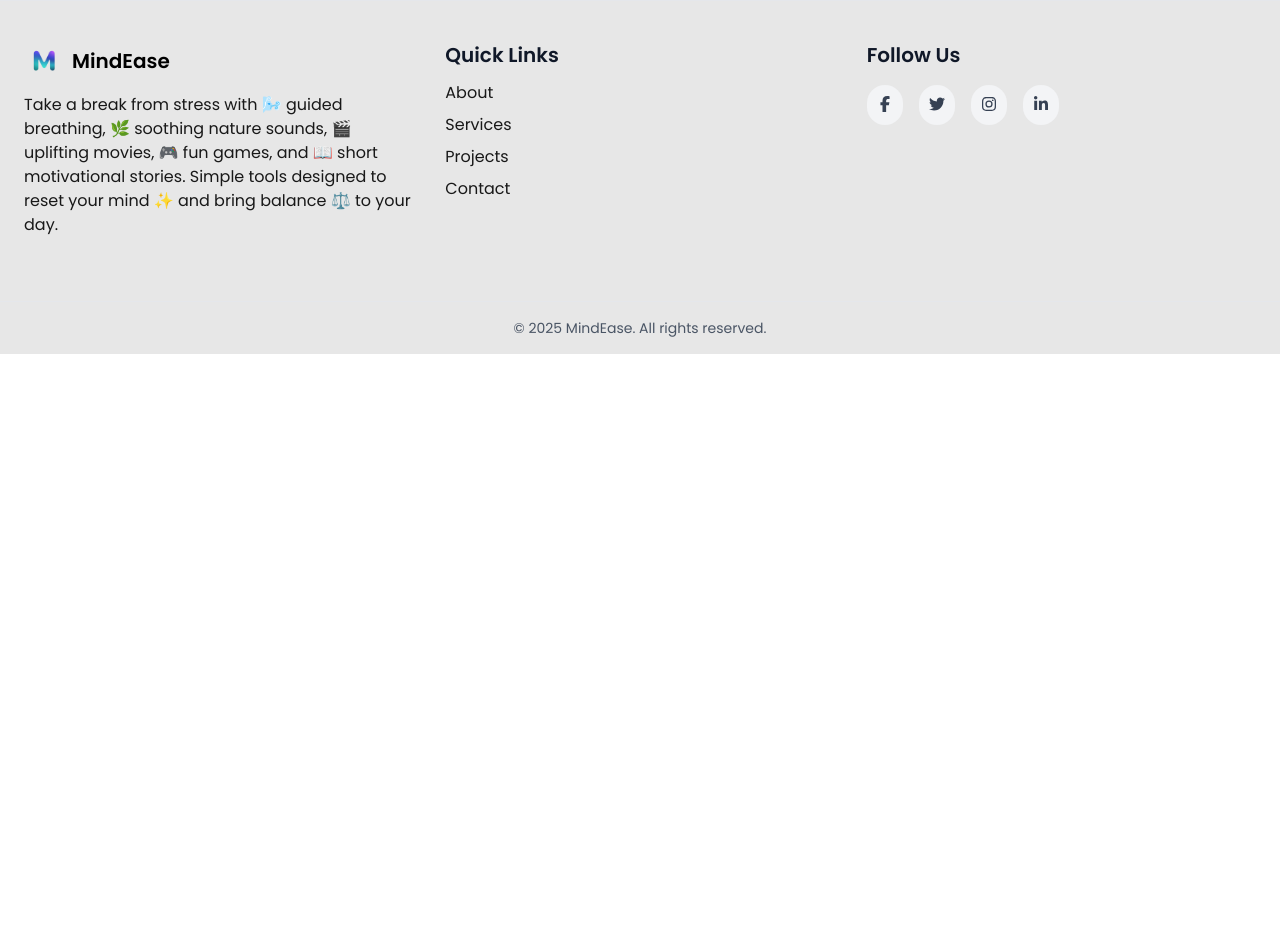
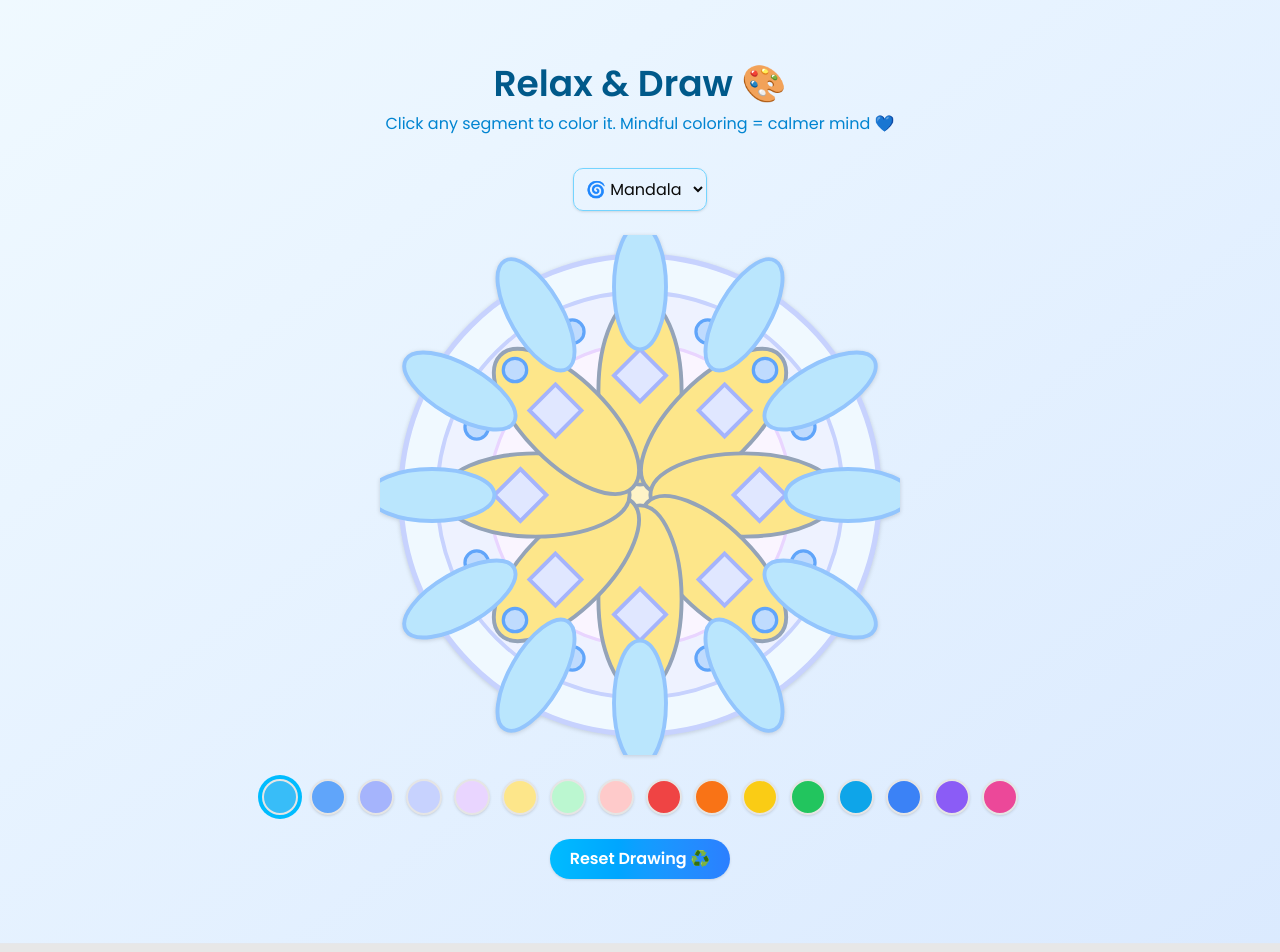
Before and after one commit to akshans16/Mindease, a React (Vite) app: page /draw in a window 1280 px wide. Shown: the top 952 px of the page. Before the commit the page ends 800 px from the top, so only its background shows below. Built offline with nearby package versions, Linux system fonts and the light colour scheme.

Commit message:
Draw Features added

```diff
--- a/src/App.jsx
+++ b/src/App.jsx
@@ -3,6 +3,7 @@ import Navbar from "./Component/Navbar";
 import Hero from "./Component/Hero";
 import Activities from "./Component/Activities.jsx";
 import Tips from "./Component/Tips.jsx";
+import Draw from "./Component/Draw.jsx"
 import Tracker from "./Component/Tracker";
 import Footer from "./Component/Footer.jsx";
 import {useIsVisible} from "./hooks/useIsVisible.jsx"; // You put your hook in src/hooks/useIsVisible.js
@@ -55,6 +56,7 @@ function App() {
                                 <Tracker />
                             </SectionWrapper>
 
+
                         </div>
                     }
                 />
@@ -64,6 +66,8 @@ function App() {
                 <Route path="/stories/:id" element={<StoryDetailPage />} />
                 <Route path="/movies" element={<MovieRecommender />} />
                 <Route path="/movies/genre/:genreId" element={<MovieGenreList />} />
+                <Route path="/draw" element={<Draw/>} />
+
             </Routes>
             <Footer />
         </Router>
--- a/src/Component/Activities.jsx
+++ b/src/Component/Activities.jsx
@@ -5,6 +5,7 @@ import Wheel from "./Wheel";
 import BreathingExercise from "./BreathingExercise";
 import Meditation from "./Meditation";
 import DanceParty from "./DanceParty";
+import Draw from "./Draw";
 import MovieRecommender from "../pages/MovieRecommender";
 import Nap from "./Nap";
 
@@ -81,6 +82,7 @@ export default function Dashboard() {
             message: "Unleash your creativity with drawing.",
             buttonText: "Draw",
             category: "fun",
+            action:()=> navigate("/draw"),
         },
     ];
 
--- /dev/null
+++ b/src/Component/Draw.jsx
@@ -0,0 +1,310 @@
+import React, { useState } from "react";
+
+export default function Draw() {
+  const [selectedColor, setSelectedColor] = useState("#38bdf8");
+  const [filledParts, setFilledParts] = useState({});
+  const [selectedDrawing, setSelectedDrawing] = useState("mandala");
+
+  const handlePartClick = (id) => {
+    setFilledParts((prev) => ({
+      ...prev,
+      [id]: selectedColor,
+    }));
+  };
+
+  const handleClear = () => setFilledParts({});
+
+  // ---------- MANDALA HELPERS ----------
+  const Petal = ({ id, angle, rx = 16, ry = 36, cx = 100, cy = 60, stroke = "#94a3b8" }) => (
+    <ellipse
+      transform={`rotate(${angle} 100 100)`}
+      cx={cx}
+      cy={cy}
+      rx={rx}
+      ry={ry}
+      fill={filledParts[id] || "#fde68a"}         // soft amber default
+      stroke={stroke}
+      strokeWidth="1.5"
+      onClick={() => handlePartClick(id)}
+      className="cursor-pointer transition-[filter,transform] hover:brightness-110 hover:scale-[1.02]"
+    />
+  );
+
+  const Diamond = ({ id, cx, cy, size = 14, stroke = "#a5b4fc" }) => {
+    const points = [
+      [cx, cy - size],
+      [cx + size, cy],
+      [cx, cy + size],
+      [cx - size, cy],
+    ]
+      .map((p) => p.join(","))
+      .join(" ");
+    return (
+      <polygon
+        points={points}
+        fill={filledParts[id] || "#e0e7ff"}       // indigo-100 default
+        stroke={stroke}
+        strokeWidth="1.5"
+        onClick={() => handlePartClick(id)}
+        className="cursor-pointer transition hover:brightness-110"
+      />
+    );
+  };
+
+  const Leaf = ({ id, angle, cx = 100, cy = 20, rx = 10, ry = 24, stroke = "#93c5fd" }) => (
+    <ellipse
+      transform={`rotate(${angle} 100 100)`}
+      cx={cx}
+      cy={cy}
+      rx={rx}
+      ry={ry}
+      fill={filledParts[id] || "#bae6fd"}        // sky-200 default
+      stroke={stroke}
+      strokeWidth="1.5"
+      onClick={() => handlePartClick(id)}
+      className="cursor-pointer transition hover:brightness-110"
+    />
+  );
+
+  const SmallDot = ({ id, cx, cy, r = 5, stroke = "#60a5fa" }) => (
+    <circle
+      cx={cx}
+      cy={cy}
+      r={r}
+      fill={filledParts[id] || "#bfdbfe"}        // sky-200/300 default
+      stroke={stroke}
+      strokeWidth="1.25"
+      onClick={() => handlePartClick(id)}
+      className="cursor-pointer transition hover:brightness-110"
+    />
+  );
+
+  const drawings = {
+    mandala: (
+      <svg
+        viewBox="0 0 200 200"
+        className="w-[min(90vw,520px)] h-[min(90vw,520px)] mx-auto drop-shadow-sm"
+      >
+        {/* BACKBOARD (clickable ring segments) */}
+        <circle
+          cx="100"
+          cy="100"
+          r="92"
+          fill={filledParts["bgRing"] || "#f0f9ff"}      // very light sky
+          stroke="#c7d2fe"
+          strokeWidth="2"
+          onClick={() => handlePartClick("bgRing")}
+          className="cursor-pointer"
+        />
+        <circle
+          cx="100"
+          cy="100"
+          r="78"
+          fill={filledParts["midRing"] || "#eef2ff"}     // very light indigo
+          stroke="#c7d2fe"
+          strokeWidth="1.5"
+          onClick={() => handlePartClick("midRing")}
+          className="cursor-pointer"
+        />
+        <circle
+          cx="100"
+          cy="100"
+          r="58"
+          fill={filledParts["innerRing"] || "#faf5ff"}   // very light purple
+          stroke="#e9d5ff"
+          strokeWidth="1.25"
+          onClick={() => handlePartClick("innerRing")}
+          className="cursor-pointer"
+        />
+
+        {/* CENTER */}
+        <circle
+          cx="100"
+          cy="100"
+          r="16"
+          fill={filledParts["core"] || "#fef3c7"}        // amber-100
+          stroke="#f59e0b"
+          strokeWidth="1.5"
+          onClick={() => handlePartClick("core")}
+          className="cursor-pointer transition hover:brightness-110"
+        />
+        <circle
+          cx="100"
+          cy="100"
+          r="26"
+          fill="none"
+          stroke={filledParts["coreRing"] || "#60a5fa"}  // sky-400 as stroke color
+          strokeWidth="3"
+          onClick={() => handlePartClick("coreRing")}
+          className="cursor-pointer"
+        />
+
+        {/* 8 LARGE PETALS */}
+        {Array.from({ length: 8 }).map((_, i) => (
+          <Petal key={`petal-${i + 1}`} id={`petal-${i + 1}`} angle={i * 45} />
+        ))}
+
+        {/* 8 DIAMONDS BETWEEN PETALS */}
+        {Array.from({ length: 8 }).map((_, i) => {
+          const angle = (i * Math.PI) / 4;
+          const cx = 100 + Math.cos(angle) * 46;
+          const cy = 100 + Math.sin(angle) * 46;
+          return (
+            <Diamond key={`diamond-${i + 1}`} id={`diamond-${i + 1}`} cx={cx} cy={cy} size={10} />
+          );
+        })}
+
+        {/* 16 SMALL DOTS ON INNER RING */}
+        {Array.from({ length: 16 }).map((_, i) => {
+          const angle = (i * Math.PI) / 8;
+          const cx = 100 + Math.cos(angle) * 68;
+          const cy = 100 + Math.sin(angle) * 68;
+          return (
+            <SmallDot key={`dot-${i + 1}`} id={`dot-${i + 1}`} cx={cx} cy={cy} r={4.5} />
+          );
+        })}
+
+        {/* 12 OUTER LEAVES */}
+        {Array.from({ length: 12 }).map((_, i) => (
+          <Leaf key={`leaf-${i + 1}`} id={`leaf-${i + 1}`} angle={i * 30} />
+        ))}
+      </svg>
+    ),
+
+    // Keep your existing "flower" if you want both options:
+    flower: (
+      <svg viewBox="0 0 200 200" className="w-[min(90vw,520px)] h-[min(90vw,520px)] mx-auto">
+        {/* Stem */}
+        <rect
+          x="95"
+          y="60"
+          width="10"
+          height="80"
+          fill={filledParts["stem"] || "#d1fae5"}
+          onClick={() => handlePartClick("stem")}
+          className="cursor-pointer"
+        />
+        {/* Leaves */}
+        <ellipse
+          cx="80"
+          cy="100"
+          rx="20"
+          ry="10"
+          fill={filledParts["leaf1"] || "#bbf7d0"}
+          onClick={() => handlePartClick("leaf1")}
+          className="cursor-pointer"
+        />
+        <ellipse
+          cx="120"
+          cy="120"
+          rx="20"
+          ry="10"
+          fill={filledParts["leaf2"] || "#bbf7d0"}
+          onClick={() => handlePartClick("leaf2")}
+          className="cursor-pointer"
+        />
+        {/* Petals */}
+        <circle
+          cx="100"
+          cy="40"
+          r="20"
+          fill={filledParts["petal"] || "#fecaca"}
+          onClick={() => handlePartClick("petal")}
+          className="cursor-pointer"
+        />
+        <circle
+          cx="80"
+          cy="60"
+          r="20"
+          fill={filledParts["petal2"] || "#fecaca"}
+          onClick={() => handlePartClick("petal2")}
+          className="cursor-pointer"
+        />
+        <circle
+          cx="120"
+          cy="60"
+          r="20"
+          fill={filledParts["petal3"] || "#fecaca"}
+          onClick={() => handlePartClick("petal3")}
+          className="cursor-pointer"
+        />
+        {/* Center */}
+        <circle
+          cx="100"
+          cy="60"
+          r="15"
+          fill={filledParts["center"] || "#fde047"}
+          onClick={() => handlePartClick("center")}
+          className="cursor-pointer"
+        />
+      </svg>
+    ),
+  };
+
+  return (
+    <div className="bg-gradient-to-br from-sky-50 to-blue-100 py-16 px-6" id="draw">
+      <div className="max-w-5xl mx-auto text-center">
+        <h2 className="text-4xl font-extrabold font-[Poppins] text-sky-800 mb-2">Relax & Draw 🎨</h2>
+        <p className="text-sky-600 mb-8">Click any segment to color it. Mindful coloring = calmer mind 💙</p>
+
+        {/* Drawing selector */}
+        <div className="mb-6">
+          <select
+            value={selectedDrawing}
+            onChange={(e) => setSelectedDrawing(e.target.value)}
+            className="p-2 rounded-lg border border-sky-300 shadow focus:ring-2 focus:ring-sky-400"
+          >
+            <option value="mandala">🌀 Mandala</option>
+            <option value="flower">🌸 Flower</option>
+          </select>
+        </div>
+
+        {/* Drawing */}
+        <div className="mb-6">{drawings[selectedDrawing]}</div>
+
+        {/* Palette */}
+        <div className="flex justify-center gap-3 mb-6 flex-wrap">
+          {[
+            "#38bdf8", // sky-400
+            "#60a5fa", // sky-400+
+            "#a5b4fc", // indigo-300
+            "#c7d2fe", // indigo-200
+            "#e9d5ff", // purple-200
+            "#fde68a", // amber-200
+            "#bbf7d0", // green-200
+            "#fecaca", // rose-200
+             // 🌈 Bright vibrant colors
+            "#ef4444", // red-500
+             "#f97316", // orange-500
+             "#facc15", // yellow-400
+              "#22c55e", // green-500
+              "#0ea5e9", // sky-500
+              "#3b82f6", // blue-500
+            "#8b5cf6", // violet-500
+            "#ec4899", // pink-500
+          ].map((color) => (
+            <button
+              key={color}
+              className={`w-9 h-9 rounded-full border-2 shadow transition transform hover:scale-110 ${
+                selectedColor === color ? "ring-4 ring-sky-400" : ""
+              }`}
+              style={{ backgroundColor: color }}
+              onClick={() => setSelectedColor(color)}
+              title={color}
+            />
+          ))}
+        </div>
+
+        {/* Actions */}
+        <div className="flex items-center justify-center gap-3">
+          <button
+            onClick={handleClear}
+            className="px-5 py-2 rounded-full bg-gradient-to-r from-sky-400 to-blue-500 text-white font-semibold shadow hover:shadow-lg hover:scale-105 transition"
+          >
+            Reset Drawing ♻️
+          </button>
+        </div>
+      </div>
+    </div>
+  );
+}
```
